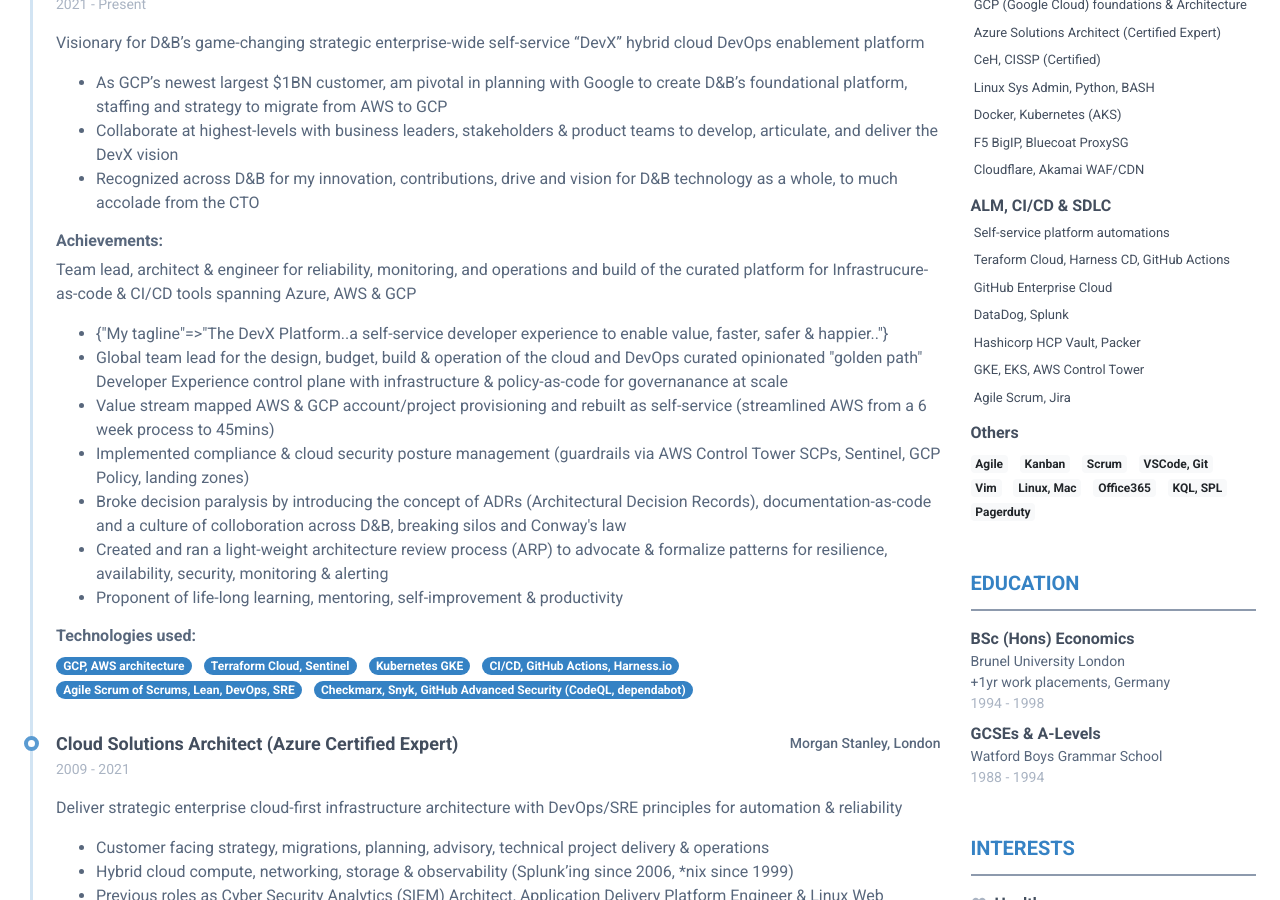
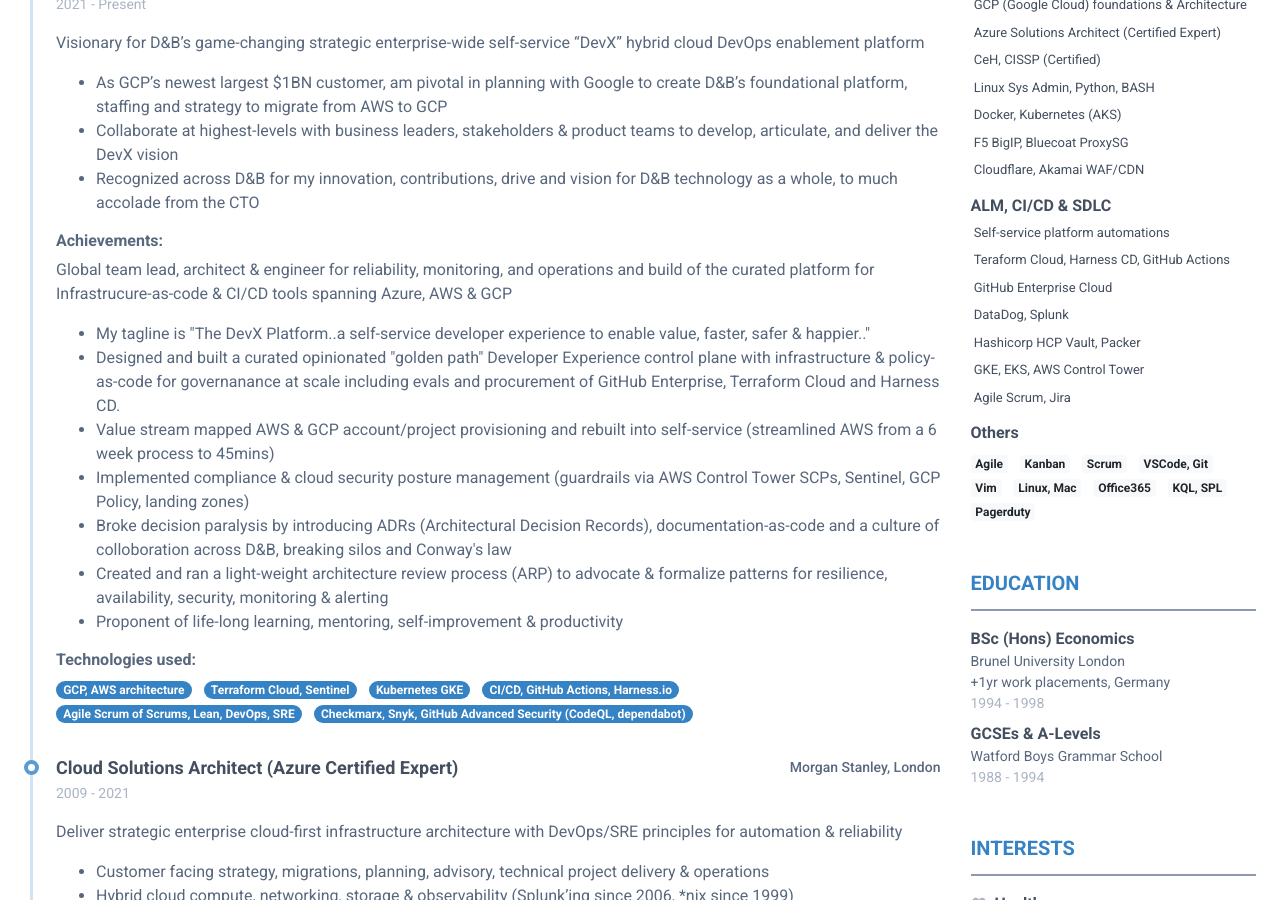
Before and after one commit to Hamy200/resume, a Jekyll site: the page built from index.markdown, in a window 1280 px wide and 900 px high, scrolled down 399 px. Built offline with Jekyll 4.4.1, drawn with Linux system fonts in a browser that asks for light colours; nearby versions of some CDN libraries.

Commit message:
Update data.yml

```diff
--- a/_data/data.yml
+++ b/_data/data.yml
@@ -47,13 +47,13 @@ experiences:
         - Recognized across D&B for my innovation, contributions, drive and vision for D&B technology as a whole, to much accolade from the CTO
     achievements:
       desc: |
-        Team lead, architect & engineer for reliability, monitoring, and operations and build of the curated platform for Infrastrucure-as-code & CI/CD tools spanning Azure, AWS & GCP
+        Global team lead, architect & engineer for reliability, monitoring, and operations and build of the curated platform for Infrastrucure-as-code & CI/CD tools spanning Azure, AWS & GCP
       highlights:
-        - My tagline: "The DevX Platform..a self-service developer experience to enable value, faster, safer & happier.."
-        - Global team lead for the design, budget, build & operation of the cloud and DevOps curated opinionated "golden path" Developer Experience control plane with infrastructure & policy-as-code for governanance at scale
-        - Value stream mapped AWS & GCP account/project provisioning and rebuilt as self-service (streamlined AWS from a 6 week process to 45mins)
+        - My tagline is "The DevX Platform..a self-service developer experience to enable value, faster, safer & happier.."
+        - Designed and built a curated opinionated "golden path" Developer Experience control plane with infrastructure & policy-as-code for governanance at scale including evals and procurement of GitHub Enterprise, Terraform Cloud and Harness CD.
+        - Value stream mapped AWS & GCP account/project provisioning and rebuilt into self-service (streamlined AWS from a 6 week process to 45mins)
         - Implemented compliance & cloud security posture management (guardrails via AWS Control Tower SCPs, Sentinel, GCP Policy, landing zones)
-        - Broke decision paralysis by introducing the concept of ADRs (Architectural Decision Records), documentation-as-code and a culture of colloboration across D&B, breaking silos and Conway's law
+        - Broke decision paralysis by introducing ADRs (Architectural Decision Records), documentation-as-code and a culture of colloboration across D&B, breaking silos and Conway's law
         - Created and ran a light-weight architecture review process (ARP) to advocate & formalize patterns for resilience, availability, security, monitoring & alerting
         - Proponent of life-long learning, mentoring, self-improvement & productivity
     technologies:
```
